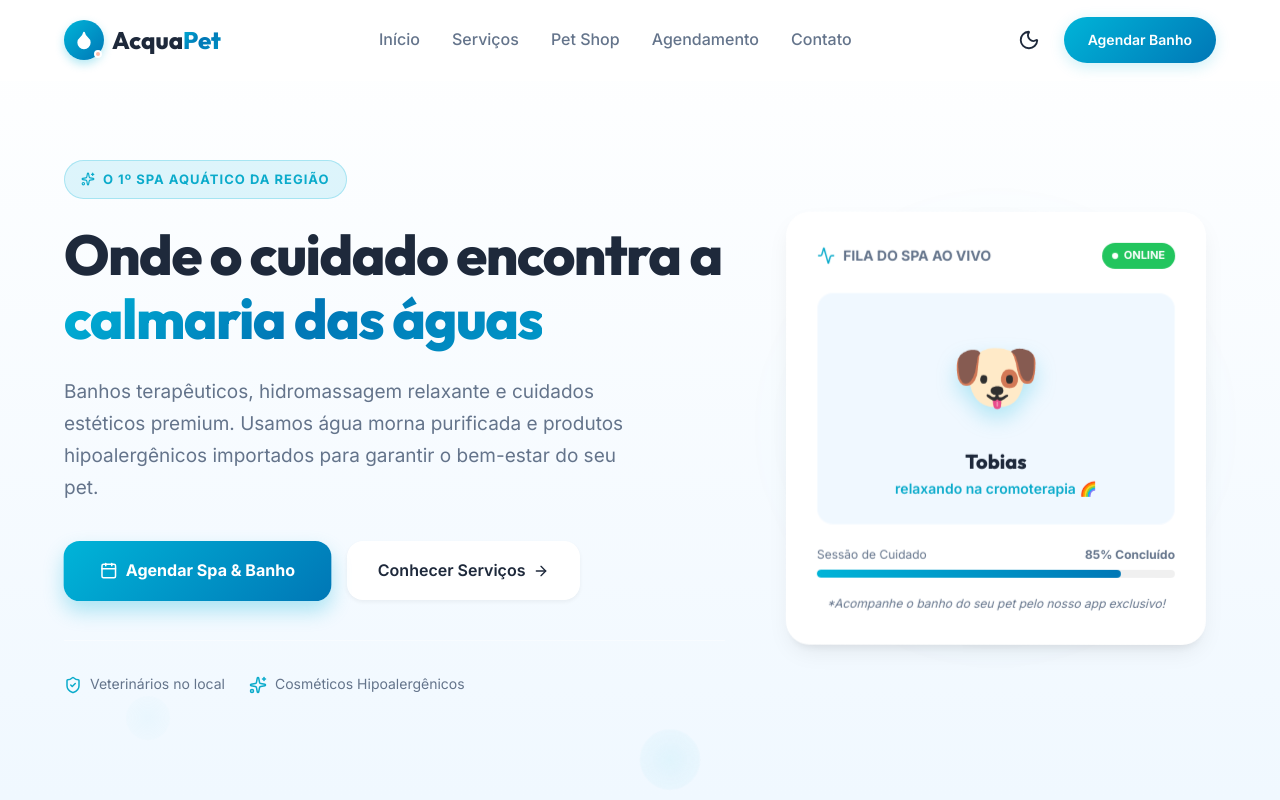
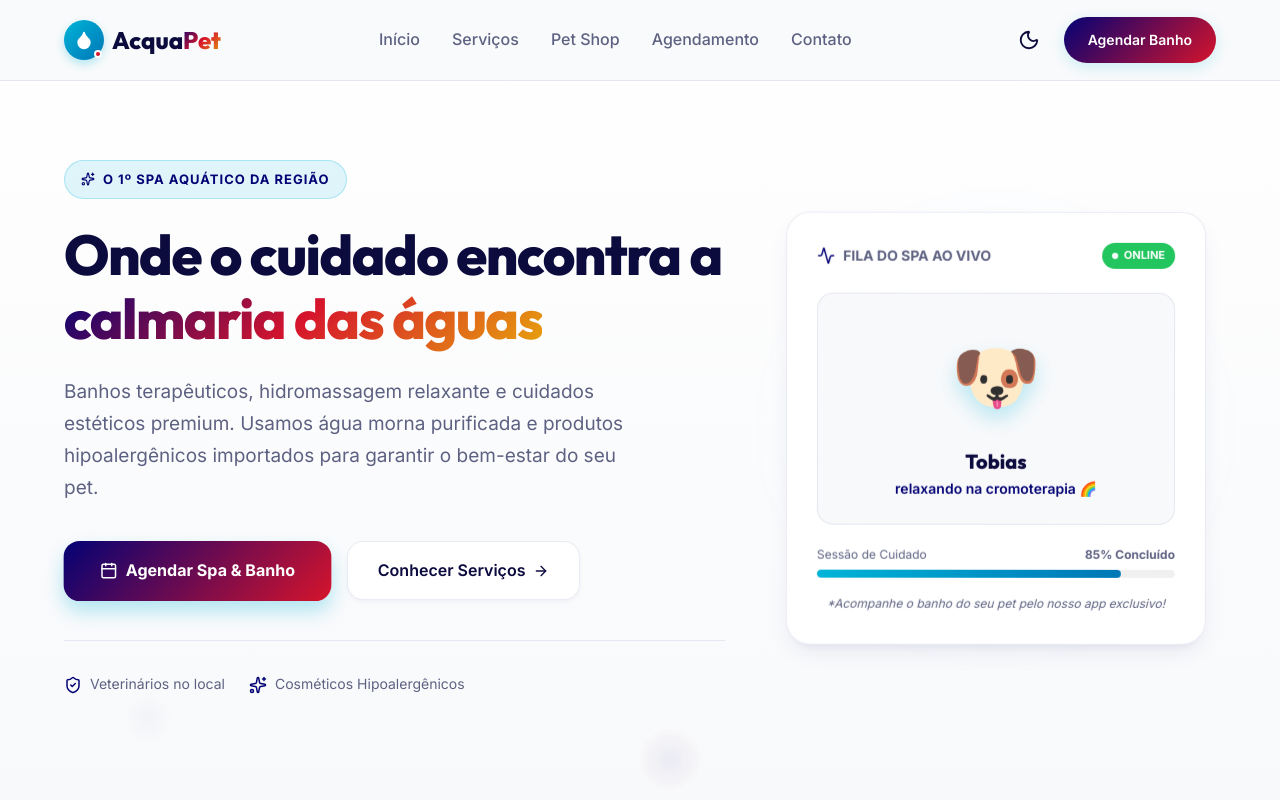
Before and after one commit to rodolfodiegosilva/acqua-pet, a React (Vite) app: page / in a window 1280 px wide. Shown: the top 800 px of the page. Built offline with nearby package versions, Linux system fonts and the light colour scheme.

Commit message:
update theme with brand color scheme

```diff
--- a/src/index.css
+++ b/src/index.css
@@ -1,26 +1,24 @@
 /* CSS Design System - Acqua Pet */
 
-/* Import de Fontes de Apoio Adicionais se necessário, mas já estão no index.html */
 :root {
-  /* Cores - Modo Claro */
-  --primary-hsl: 190, 90%, 42%;     /* Teal/Acqua #0ea5e9 */
-  --primary: hsl(var(--primary-hsl));
-  --primary-hover: hsl(190, 90%, 35%);
-  --secondary: hsl(200, 100%, 25%);   /* Azul Oceano Profundo */
-  --accent: hsl(12, 100%, 83%);       /* Coral Quente para Detalhes #ffb5a7 */
+  /* Cores Principais do Projeto - Design Partner */
+  --primary: #030274;                /* Azul Marinho Intenso */
+  --primary-hover: #020152;
+  --bg-primary: #F8F9FB;             /* Branco / Gelo Secundário */
+  --bg-secondary: #ffffff;           /* Puro Branco */
+  --accent: #D6142C;                 /* Vermelho Vivo */
+  --accent-gold: #E7A40C;            /* Amarelo Ouro */
 
-  --bg-primary: #f0f8ff;              /* Azul Bebê / Gelo Claríssimo */
-  --bg-secondary: #ffffff;
-  --bg-glass: rgba(255, 255, 255, 0.7);
-  --border-glass: rgba(255, 255, 255, 0.4);
+  --bg-glass: rgba(248, 249, 251, 0.8);
+  --border-glass: rgba(3, 2, 116, 0.08);
 
-  --text-main: #1e293b;               /* Slate 800 */
-  --text-muted: #64748b;              /* Slate 500 */
+  --text-main: #0c0b3e;               /* Azul Escuro Quase Preto */
+  --text-muted: #5e6282;              /* Azul Acinzentado */
   --text-light: #ffffff;
 
-  --shadow-sm: 0 2px 4px rgba(0, 0, 0, 0.05);
-  --shadow-md: 0 10px 25px -5px rgba(0, 0, 0, 0.08), 0 8px 10px -6px rgba(0, 0, 0, 0.08);
-  --shadow-lg: 0 20px 40px -10px rgba(13, 148, 136, 0.15);
+  --shadow-sm: 0 2px 4px rgba(3, 2, 116, 0.04);
+  --shadow-md: 0 10px 25px -5px rgba(3, 2, 116, 0.08), 0 8px 10px -6px rgba(3, 2, 116, 0.06);
+  --shadow-lg: 0 20px 40px -10px rgba(3, 2, 116, 0.15);
 
   --radius-sm: 8px;
   --radius-md: 16px;
@@ -34,25 +32,24 @@
   --transition-bounce: all 0.5s cubic-bezier(0.175, 0.885, 0.32, 1.275);
 }
 
-/* Modo Escuro */
+/* Modo Escuro - Perfeito e Altamente Contrastante */
 [data-theme="dark"] {
-  --primary-hsl: 190, 90%, 50%;
-  --primary: hsl(var(--primary-hsl));
-  --primary-hover: hsl(190, 90%, 42%);
-  --secondary: hsl(205, 100%, 65%);
-  --accent: hsl(12, 100%, 80%);
+  --primary: #524fff;                /* Azul Elétrico de Destaque */
+  --primary-hover: #3d3aff;
+  --bg-primary: #01002e;             /* Fundo Noturno Azul Marinho Escuro */
+  --bg-secondary: #030274;           /* Card no Azul Marinho Intenso */
+  --accent: #ff334b;                 /* Vermelho Vivo Glow */
+  --accent-gold: #ffb715;            /* Amarelo Ouro Glow */
 
-  --bg-primary: #0b132b;              /* Azul Escuro Noturno */
-  --bg-secondary: #1c2541;            /* Azul Marinho Profundo */
-  --bg-glass: rgba(11, 19, 43, 0.75);
-  --border-glass: rgba(255, 255, 255, 0.08);
+  --bg-glass: rgba(1, 0, 46, 0.85);
+  --border-glass: rgba(248, 249, 251, 0.1);
 
-  --text-main: #f1f5f9;               /* Slate 100 */
-  --text-muted: #94a3b8;              /* Slate 400 */
+  --text-main: #F8F9FB;              /* Branco */
+  --text-muted: #afb3d4;
 
-  --shadow-sm: 0 2px 4px rgba(0, 0, 0, 0.2);
-  --shadow-md: 0 10px 25px -5px rgba(0, 0, 0, 0.3);
-  --shadow-lg: 0 20px 40px -10px rgba(0, 0, 0, 0.4);
+  --shadow-sm: 0 2px 4px rgba(0, 0, 0, 0.4);
+  --shadow-md: 0 10px 25px -5px rgba(0, 0, 0, 0.5);
+  --shadow-lg: 0 20px 40px -10px rgba(0, 0, 0, 0.6);
 }
 
 /* Reset de Margens e Base */
@@ -90,18 +87,18 @@ a {
 /* --- Efeitos Premium / Gradientes & Glassmorphism --- */
 
 .gradient-text {
-  background: linear-gradient(135deg, #00b4d8 0%, #0077b6 50%, #0096c7 100%);
+  background: linear-gradient(135deg, var(--primary) 0%, var(--accent) 50%, var(--accent-gold) 100%);
   -webkit-background-clip: text;
   -webkit-text-fill-color: transparent;
   background-clip: text;
 }
 
 .gradient-bg {
-  background: linear-gradient(135deg, #00b4d8 0%, #0077b6 100%);
+  background: linear-gradient(135deg, var(--primary) 0%, var(--accent) 100%);
 }
 
 .gradient-bg-hover:hover {
-  background: linear-gradient(135deg, #0096c7 0%, #03045e 100%);
+  background: linear-gradient(135deg, var(--accent) 0%, var(--primary-hover) 100%);
 }
 
 .glass-nav {
@@ -124,7 +121,7 @@ a {
 .glass-card:hover {
   transform: translateY(-8px);
   box-shadow: var(--shadow-lg);
-  border-color: rgba(0, 180, 216, 0.4);
+  border-color: var(--primary);
 }
 
 /* --- Layout Utilitário --- */
@@ -171,7 +168,7 @@ a {
   animation: pulse-soft 3s ease-in-out infinite;
 }
 
-/* Bolhas no Fundo */
+/* Bolhas no Fundo com as Novas Cores do Tema */
 .bubble-container {
   position: absolute;
   width: 100%;
@@ -186,7 +183,7 @@ a {
 .bubble {
   position: absolute;
   bottom: 0;
-  background: radial-gradient(circle, rgba(144, 224, 239, 0.3) 0%, rgba(0, 180, 216, 0.05) 70%);
+  background: radial-gradient(circle, rgba(3, 2, 116, 0.1) 0%, rgba(214, 20, 44, 0.02) 70%);
   border-radius: 50%;
   animation: bubble-up 12s linear infinite;
 }
@@ -207,7 +204,7 @@ a {
 .input-premium:focus {
   outline: none;
   border-color: var(--primary);
-  box-shadow: 0 0 0 4px rgba(0, 180, 216, 0.15);
+  box-shadow: 0 0 0 4px rgba(3, 2, 116, 0.15);
   background: var(--bg-secondary);
 }
 
@@ -226,7 +223,7 @@ a {
 }
 
 .theme-toggle-btn:hover {
-  background-color: rgba(0, 180, 216, 0.15);
+  background-color: rgba(3, 2, 116, 0.1);
   transform: rotate(15deg);
 }
 
```
